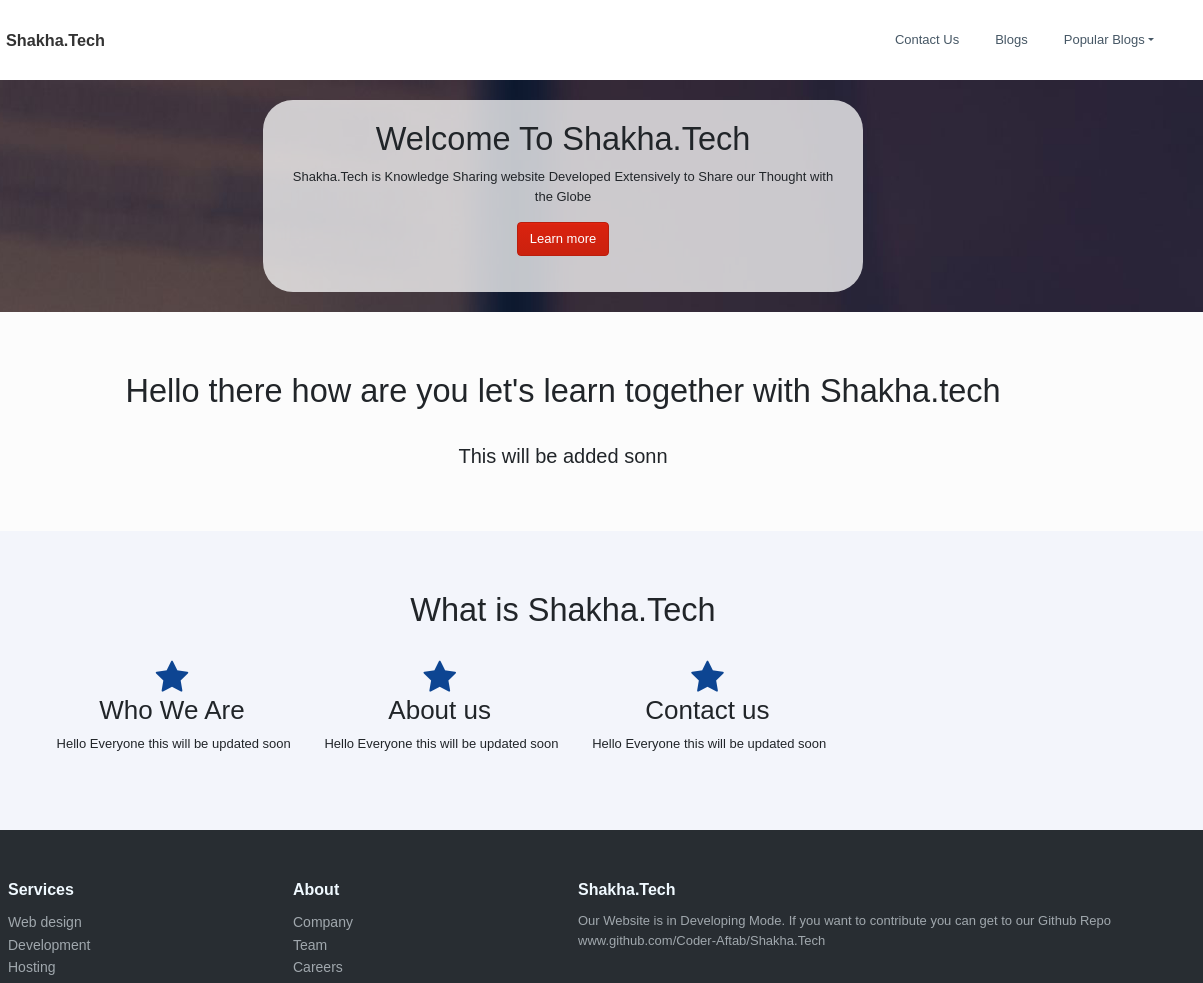
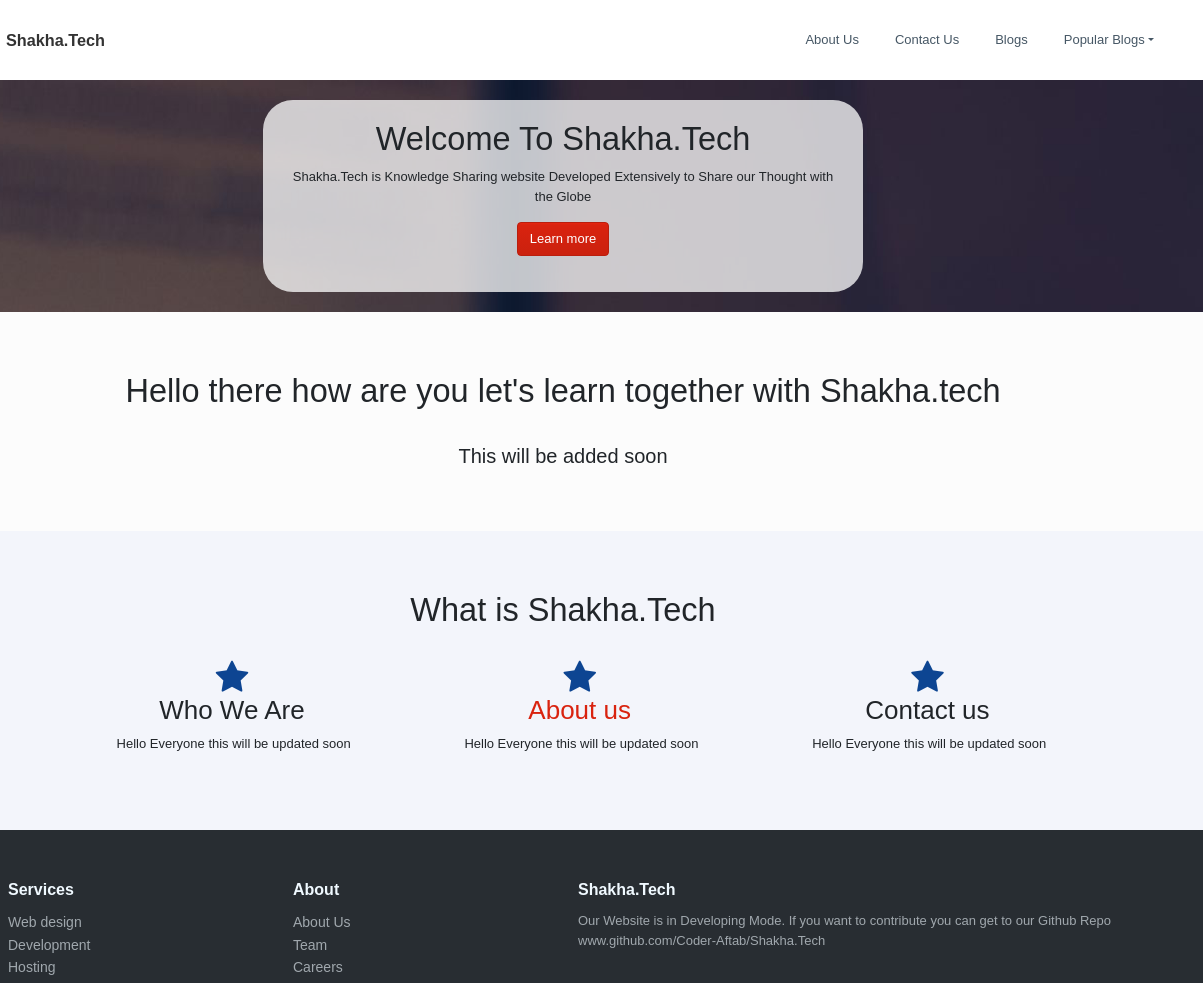
Before and after one commit to Coder-Aftab/Shakha-Tech-Local, a plain HTML site: page index.html in a window 1280 px wide. Shown: the top 983 px of the page, 77-1280 px from the left. Drawn offline with Linux system fonts and the light colour scheme; files whose address does not match are found by name.

Commit message:
Added About us and Added About in Nav bar index,html

```diff
--- a/assets/css/styles.css
+++ b/assets/css/styles.css
@@ -20,14 +20,13 @@ body {
 
 .fa.fa-star {
     font-size: 35px;
-  color: rgb(13,69,146);
+    color: rgb(13, 69, 146);
 }
 
-div {
-}
+div {}
 
 .dark-section {
-  background-color: rgb(243,245,251);
+    background-color: rgb(243, 245, 251);
 }
 
 #logo {
@@ -38,9 +37,12 @@ div {
 }
 
 .col-auto {
+    text-align: center;
     -ms-flex: 0 0 auto;
     flex: 0 auto;
     width: auto;
+    margin-left: 60px;
+    margin-right: 20px;
 }
 
 #promo {
@@ -53,7 +55,7 @@ div {
 #promo .jumbotron {
     padding: 40px;
     border-radius: 30px;
-  background-color: rgba(255,255,255,0.75);
+    background-color: rgba(255, 255, 255, 0.75);
     max-width: 600px;
     margin: 0 auto;
 }
--- a/index.html
+++ b/index.html
@@ -4,7 +4,7 @@
 <head>
     <meta charset="utf-8">
     <meta name="viewport" content="width=device-width, initial-scale=1.0, shrink-to-fit=no">
-    <title>Skha.tech Home</title>
+    <title>Shakha.Tech Home</title>
     <meta name="description" content="Welcome to Shakha.tech it is a educational and Tech website under developing phase. Developed by Md Aftab">
     <link rel="stylesheet" href="assets/bootstrap/css/bootstrap.min.css">
     <link rel="stylesheet" href="assets/fonts/font-awesome.min.css">
@@ -20,7 +20,8 @@
             <div class="collapse navbar-collapse" id="navcol-1">
                 <ul class="nav navbar-nav ml-auto">
                     <li class="nav-item"></li>
-                    <li class="nav-item"><a class="nav-link" href="#">Contact Us</a></li>
+                    <li class="nav-item"><a class="nav-link" href="About_us.html">About Us</a></li>
+                     <li class="nav-item"><a class="nav-link" href="#">Contact Us</a></li>
                     <li class="nav-item"><a class="nav-link" href="#">Blogs</a></li>
                     <li class="nav-item dropdown"><a class="dropdown-toggle nav-link" data-toggle="dropdown" aria-expanded="false" href="#">Popular Blogs</a>
                         <div class="dropdown-menu"><a class="dropdown-item" href="#">First Item</a><a class="dropdown-item" href="#">Second Item</a><a class="dropdown-item" href="#">Third Item</a></div>
@@ -38,7 +39,7 @@
     </div>
     <div class="container site-section" id="welcome">
         <h1>Hello there how are you let's learn together with Shakha.tech</h1>
-        <p>This will be added sonn</p>
+        <p>This will be added soon</p>
     </div>
     <div class="dark-section">
         <div class="container site-section" id="why">
@@ -49,7 +50,7 @@
                     <p>&nbsp;Hello Everyone this will be updated soon</p>
                 </div>
                 <div class="col-auto item"><i class="fa fa-star"></i>
-                    <h2>About us</h2>
+                    <h2><a href="About_us.html" >About us</a></h2>
                     <p>&nbsp;Hello Everyone this will be updated soon</p>
                 </div>
                 <div class="col-auto item"><i class="fa fa-star"></i>
@@ -74,7 +75,7 @@
                     <div class="col-sm-6 col-md-3 item">
                         <h3>About</h3>
                         <ul>
-                            <li><a href="#">Company</a></li>
+                            <li><a href="About_us.html">About Us</a></li>
                             <li><a href="#">Team</a></li>
                             <li><a href="#">Careers</a></li>
                         </ul>
```
Lines whose indentation alone changed are shown as unchanged.
